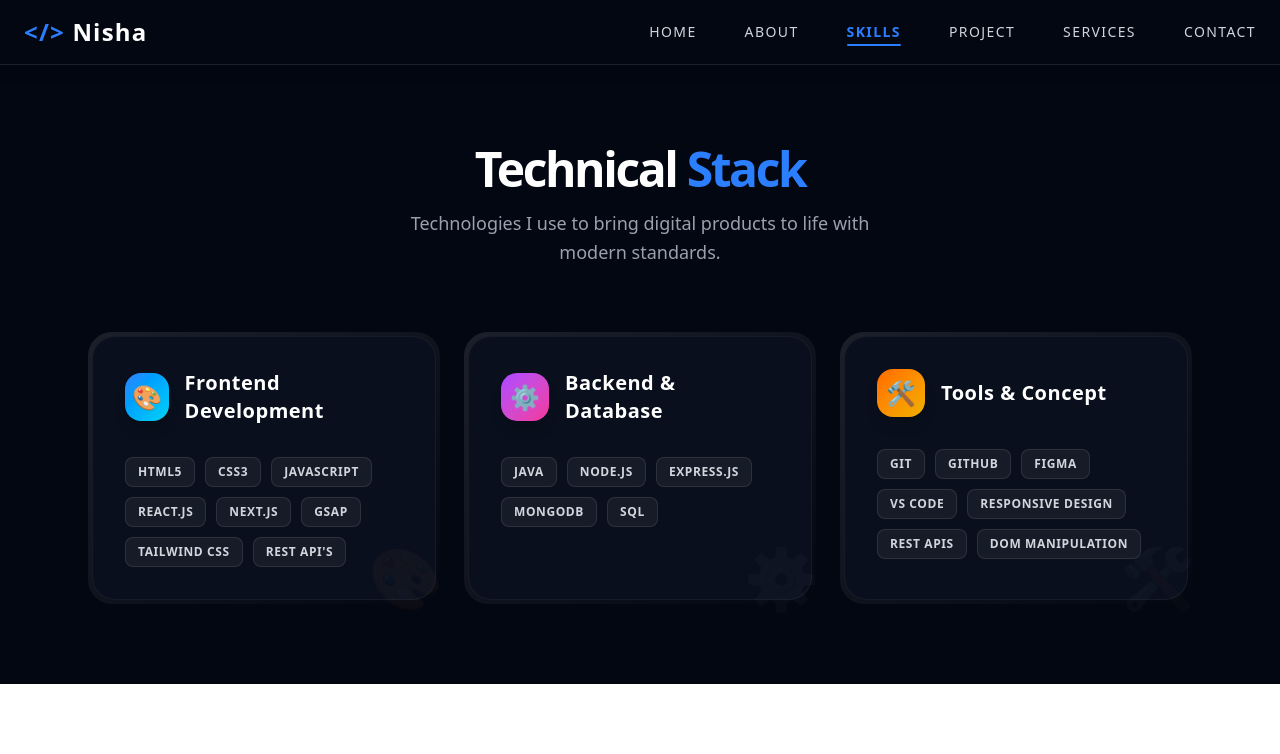
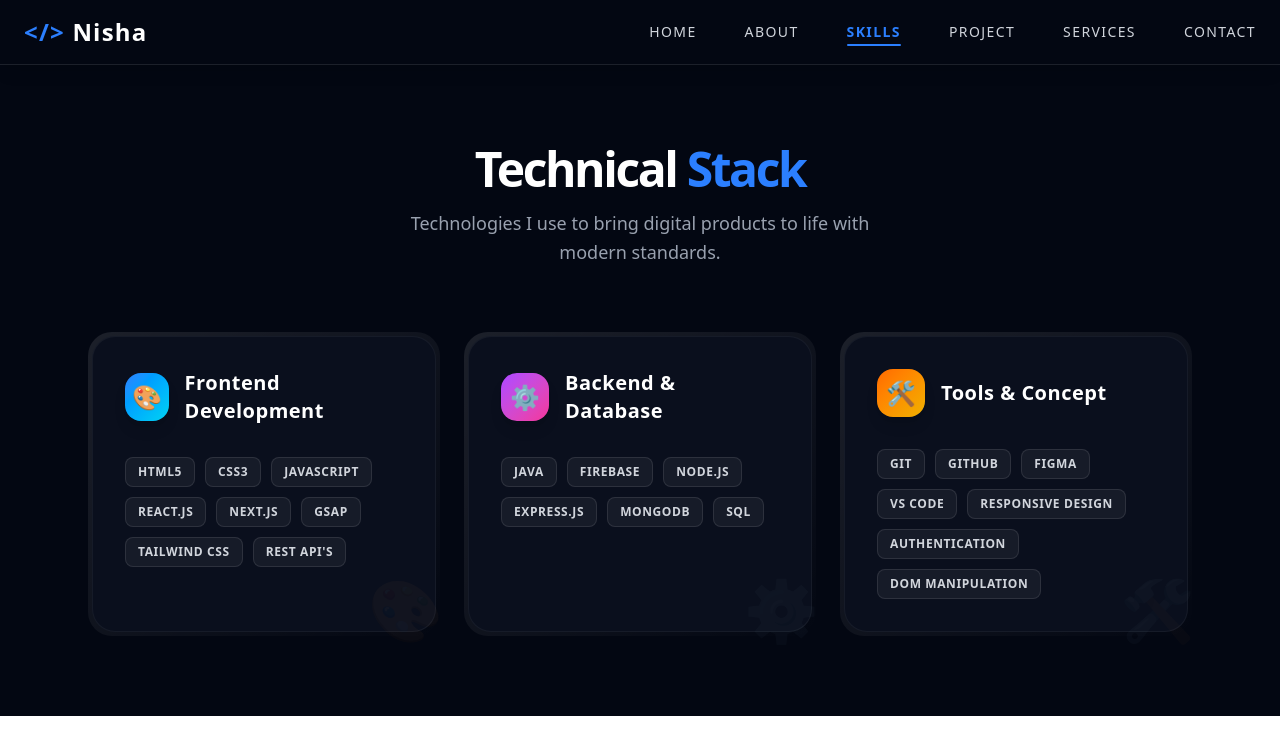
Before and after one commit to Lets-nisha/portfolio-com-n95, a React (Vite) app: page /skills in a window 1280 px wide. Shown: the top 754 px of the page. Built offline with nearby package versions, Linux system fonts and the light colour scheme.

Commit message:
Add Firebase and Authentication to skills list

```diff
--- a/src/pages/Skills.jsx
+++ b/src/pages/Skills.jsx
@@ -10,13 +10,13 @@ const Skills = () => {
     },
     {
       title: "Backend & Database",
-      skills: ["Java", "Node.js", "Express.js", "MongoDB" , "SQL"],
+      skills: ["Java","Firebase", "Node.js", "Express.js", "MongoDB" , "SQL"],
       icon: "⚙️",
       accent: "from-purple-500 to-pink-500"
     },
     {
       title: "Tools & Concept",
-      skills: ["Git", "GitHub","Figma", "VS Code ","Responsive Design"," REST APIs","DOM Manipulation"],
+      skills: ["Git", "GitHub","Figma", "VS Code ","Responsive Design","Authentication","DOM Manipulation"],
       icon: "🛠️",
       accent: "from-orange-500 to-yellow-500"
     }
```
